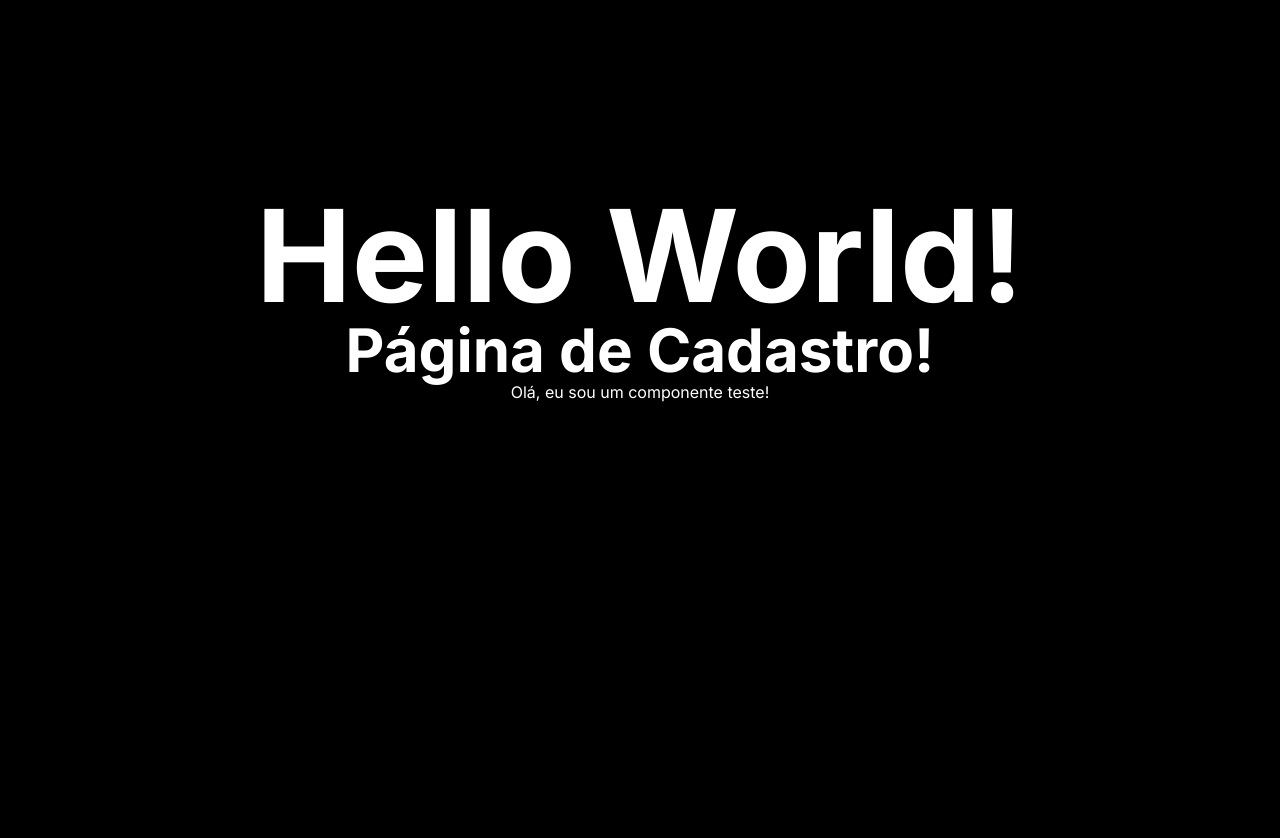
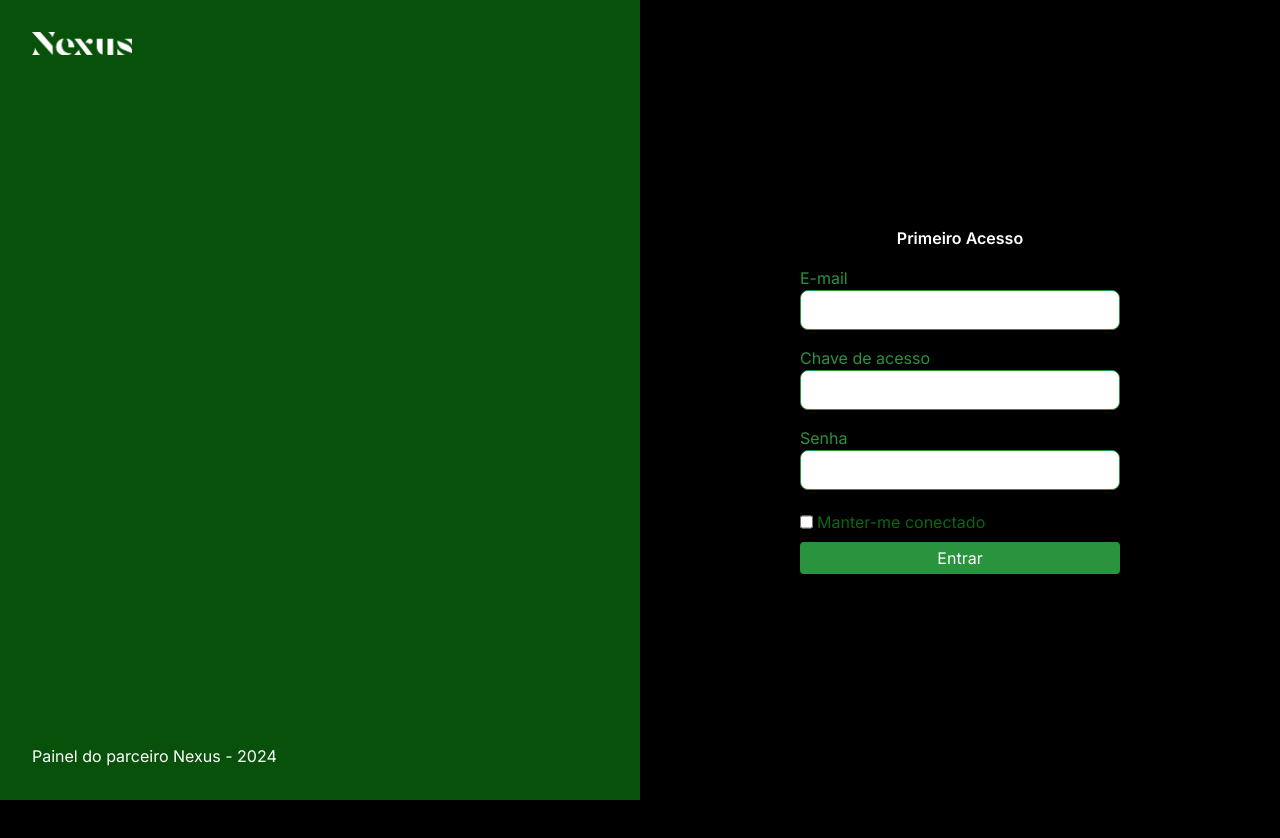
Before and after one commit to 777KML777/NexusWeb, a Next.js app: page /register in a window 1280 px wide. Shown: the top 838 px of the page. After the commit the page ends 800 px from the top, so only its background shows below. Built offline with nearby package versions, Linux system fonts and the light colour scheme.

Commit message:
Register Complete

```diff
--- a/src/app/(auth)/(login)/layout.jsx
+++ /dev/null
@@ -1,45 +0,0 @@
-import Image from "next/image";
-export default function LoginLayout({ children }) {
-  return (
-    <main
-      className="flex"
-    >
-      <div
-        className={`
-            bg-[#07510A]
-            flex
-            flex-col
-            justify-between
-            min-h-screen
-            p-8
-            text-white
-            w-2/4
-        `}
-      >
-        <Image src="/logo.png" alt="Logo Nexus" width={100} height={100} />
-        <p>Painei do parceiro Nexus - 2024</p>
-      </div>
-
-      <div
-        className={`
-            flex
-            flex-col
-            items-center
-            justify-center
-            p-8
-            w-2/4
-        `}
-      >
-        <p
-          className={`
-                font-semibold
-                self-end
-            `}
-        >
-          Primeiro Acesso
-        </p>
-        {children}
-      </div>
-    </main>
-  );
-}
--- a/src/app/(auth)/(login)/page.jsx
+++ b/src/app/(auth)/(login)/page.jsx
@@ -56,46 +56,16 @@ export default function LoginPage() {
         `}
     >
       <p className="font-bold">Acessar Painel</p>
-      <p
-        className={`
-        italic
-        text-center
-        w-80
-      `}
-      >
+      <p className={`italic text-center w-80 `}>
         Evocando conexão entre as dimensões ambiental, social e de governo
       </p>
       <form onSubmit={form.handleSubmit(onSubmit)}>
-        <div
-          className={`
-            flex
-            flex-col
-            gap-5
-          `}
-        >
-          <div
-            className={`
-            flex
-            flex-col
-          `}
-          >
-            <label
-              htmlFor=""
-              className={`
-              text-[#2A933E]
-            `}
-            >
+        <div className={`flex flex-col gap-5`}>
+          <div className={`flex flex-col`}>
+            <label htmlFor="" className={`text-[#2A933E]`}>
               Email
             </label>
-            <input
-              className={`
-              border
-              border-solid
-              border-[#2A933E]
-              h-8
-
-            `}
-              type="text"
+            <input className={`border border-solid border-[#2A933E] h-8`} type="text"
               {...form.register("email", {
                 required: {
                   value: true,
@@ -107,29 +77,12 @@ export default function LoginPage() {
             {form.formState.errors.email?.message}
           </div>
 
-          <div
-            className={`
-            flex
-            flex-col
-          `}
-          >
-            <label
-              htmlFor=""
-              className={`
-              text-[#2A933E]
-            `}
-            >
+          <div className={`flex flex-col`}>
+            <label htmlFor="" className={`text-[#2A933E]`}>
               Senha
             </label>
-            <input
-              className={`
-              border
-              border-solid
-              border-[#2A933E]
-              h-8
 
-            `}
-              type="password"
+            <input className={`border border-solid  border-[#2A933E] h-8`} type="password"
               {...form.register("senha", {
                 required: {
                   value: true,
--- /dev/null
+++ b/src/app/(auth)/layout.jsx
@@ -0,0 +1,21 @@
+import Image from "next/image";
+export default function LoginLayout({ children }) {
+  return (
+
+    <main className="flex">
+
+      <div
+        className="bg-[#07510A] flex flex-col justify-between min-h-screen p-8 text-white w-2/4">
+        <Image src="/logo.png" alt="Logo Nexus" width={100} height={100} />
+        <p>Painel do parceiro Nexus - 2024</p>
+      </div>
+
+      <div className="flex flex-col items-center justify-center p-8 w-2/4">
+        <p className="font-semibold block">
+          Primeiro Acesso
+        </p>
+        {children}
+      </div>
+    </main>
+  );
+}
--- /dev/null
+++ b/src/app/(auth)/register/page.jsx
@@ -0,0 +1,29 @@
+export default function RegisterPage (){
+
+  return (
+    <>
+        <form>
+
+            <div className={`flex flex-col gap-5`}>
+                <div className={`flex flex-col`}>
+                    <label htmlFor="" className={`text-[#2A933E] mt-4`}>E-mail</label>
+                    <input className={`flex border-[1px] border-solid border-[#2A933E] rounded-lg h-10 w-80`} type="text"/>
+
+                    <label htmlFor="" className={`text-[#2A933E] mt-4`}>Chave de acesso</label>
+                    <input className={`flex border-[1px] border-solid border-[#2A933E] rounded-lg h-10 w-80`} type="text"/>
+
+                    <label htmlFor="" className={'text-[#2A933E] mt-4'}>Senha</label>
+                    <input className={`flex border-[1px] border-solid border-[#2A933E] rounded-lg h-10 w-80`} type="text" />
+
+                    <div className={`flex gap-1 text-[#0D6511] pt-5`}>
+                        <input type="checkbox" id="stay-connected" className={`cursor-pointer`}/>
+                        <label htmlFor="stay-connected" className={`cursor-pointer`}>Manter-me conectado</label>
+                    </div>
+
+                    <button className={`bg-[#2a933e] text-white h-8 w-80 mt-2 rounded`}>Entrar</button>
+                </div>
+            </div>
+        </form>
+    </>
+  );
+}
--- a/src/app/register/layout.jsx
+++ /dev/null
@@ -1,9 +0,0 @@
-
-export default function RegisterLayout({children}){
-    return(
-        //Os arquivos layout estão ao redor do conteúdo da página principal, aqui pode ficar a navigation por exemplo. A página principal é o componente "children".
-        <main className="flex min-h-screen flex-col items-center justify-between p-24">
-            {children}
-        </main>
-    )
-}
--- a/src/app/register/page.jsx
+++ /dev/null
@@ -1,12 +0,0 @@
-import Teste from "../../components/teste";
-
-export default function RegisterPage(){
-    return(
-        // Neste arquivo será o proprio conteudo da página como sections e a main
-        <main className="flex min-h-screen flex-col items-center p-24">
-            <div className="font-bold text-9xl">Hello World!</div>
-            <div className="font-bold text-6xl">Página de Cadastro!</div>
-            <Teste />
-        </main>
-    )
-}
```
